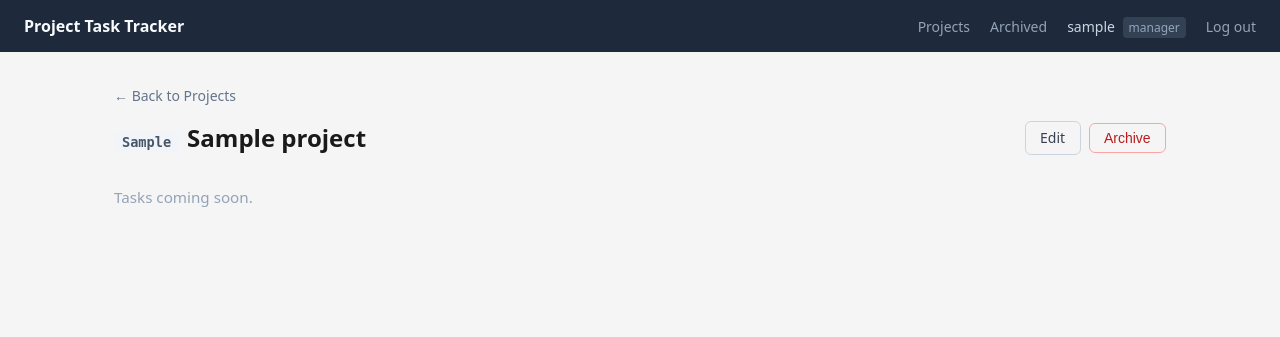
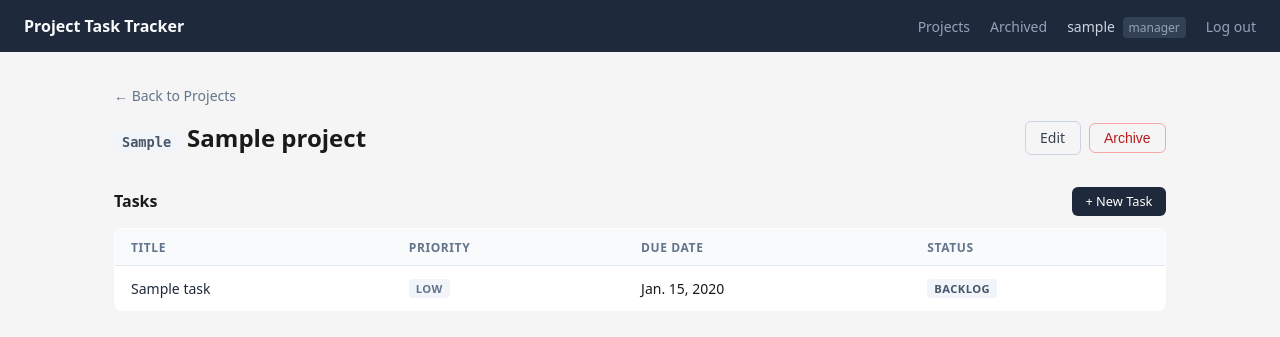
Before and after one commit to chauhanabhay568/Project-Task-Tracker, a Django app: page /projects/1/ in a window 1280 px wide. Shown: the top 337 px of the page. Run offline with Django 4.2, Linux system fonts and the light colour scheme; a user stored in the database is signed in; tables that the repository leaves empty hold one stand-in row (values such as "Sample post").

Commit message:
task CRUD inside projects

```diff
--- a/tracker/templates/tracker/project_detail.html
+++ b/tracker/templates/tracker/project_detail.html
@@ -20,6 +20,28 @@
   .btn-restore { padding: 0.4rem 0.9rem; border: 1px solid #86efac; border-radius: 6px; font-size: 0.875rem; color: #15803d; background: none; cursor: pointer; }
   .btn-restore:hover { background: #f0fdf4; }
   .archived-banner { background: #fef3c7; border: 1px solid #fcd34d; border-radius: 6px; padding: 0.6rem 1rem; margin-bottom: 1.25rem; font-size: 0.875rem; color: #92400e; }
+  .section-header { display: flex; align-items: center; justify-content: space-between; margin-bottom: 0.75rem; margin-top: 2rem; }
+  .section-header h2 { font-size: 1rem; font-weight: 600; }
+  .btn-new-task { padding: 0.35rem 0.85rem; background: #1e293b; color: #fff; border-radius: 6px; font-size: 0.8rem; font-weight: 500; text-decoration: none; }
+  .btn-new-task:hover { background: #334155; }
+  .task-table { width: 100%; border-collapse: collapse; background: #fff; border: 1px solid #e2e8f0; border-radius: 8px; overflow: hidden; }
+  .task-table th { text-align: left; padding: 0.6rem 1rem; font-size: 0.75rem; font-weight: 600; text-transform: uppercase; letter-spacing: 0.05em; color: #64748b; background: #f8fafc; border-bottom: 1px solid #e2e8f0; }
+  .task-table td { padding: 0.75rem 1rem; font-size: 0.875rem; border-bottom: 1px solid #f1f5f9; }
+  .task-table tr:last-child td { border-bottom: none; }
+  .task-table tr:hover td { background: #f8fafc; }
+  .task-link { font-weight: 500; color: #1e293b; text-decoration: none; }
+  .task-link:hover { color: #3b82f6; }
+  .badge { display: inline-block; font-size: 0.7rem; font-weight: 600; padding: 2px 7px; border-radius: 4px; text-transform: uppercase; letter-spacing: 0.04em; }
+  .badge-backlog { background: #f1f5f9; color: #475569; }
+  .badge-in_progress { background: #dbeafe; color: #1d4ed8; }
+  .badge-in_review { background: #ede9fe; color: #6d28d9; }
+  .badge-blocked { background: #fee2e2; color: #b91c1c; }
+  .badge-done { background: #dcfce7; color: #15803d; }
+  .badge-low { background: #f1f5f9; color: #64748b; }
+  .badge-medium { background: #fef9c3; color: #854d0e; }
+  .badge-high { background: #ffedd5; color: #c2410c; }
+  .badge-critical { background: #fee2e2; color: #b91c1c; }
+  .empty-tasks { color: #94a3b8; font-size: 0.9rem; padding: 1.5rem 0; }
 </style>
 {% endblock %}
 
@@ -50,5 +72,35 @@
   {% endif %}
 </div>
 
-<p class="placeholder">Tasks coming soon.</p>
+<div class="section-header">
+  <h2>Tasks</h2>
+  <a class="btn-new-task" href="{% url 'task_create' project.pk %}">+ New Task</a>
+</div>
+
+{% with tasks=project.tasks.all %}
+{% if tasks %}
+  <table class="task-table">
+    <thead>
+      <tr>
+        <th>Title</th>
+        <th>Priority</th>
+        <th>Due Date</th>
+        <th>Status</th>
+      </tr>
+    </thead>
+    <tbody>
+      {% for task in tasks %}
+        <tr>
+          <td><a class="task-link" href="{% url 'task_detail' task.pk %}">{{ task.title }}</a></td>
+          <td><span class="badge badge-{{ task.priority }}">{{ task.get_priority_display }}</span></td>
+          <td>{{ task.due_date|default:"—" }}</td>
+          <td><span class="badge badge-{{ task.status }}">{{ task.get_status_display }}</span></td>
+        </tr>
+      {% endfor %}
+    </tbody>
+  </table>
+{% else %}
+  <p class="empty-tasks">No tasks yet.</p>
+{% endif %}
+{% endwith %}
 {% endblock %}
--- a/tracker/urls.py
+++ b/tracker/urls.py
@@ -8,6 +8,10 @@ from .views import (
     ProjectDetailView,
     ProjectListView,
     ProjectUpdateView,
+    TaskCreateView,
+    TaskDeleteView,
+    TaskDetailView,
+    TaskUpdateView,
     archive_project,
     restore_project,
 )
@@ -37,4 +41,8 @@ urlpatterns = [
     path("projects/<int:pk>/archive/", archive_project, name="project_archive"),
     path("projects/<int:pk>/restore/", restore_project, name="project_restore"),
     path("projects/archived/", ArchivedProjectListView.as_view(), name="project_archived_list"),
+    path("projects/<int:project_pk>/tasks/new/", TaskCreateView.as_view(), name="task_create"),
+    path("tasks/<int:pk>/", TaskDetailView.as_view(), name="task_detail"),
+    path("tasks/<int:pk>/edit/", TaskUpdateView.as_view(), name="task_edit"),
+    path("tasks/<int:pk>/delete/", TaskDeleteView.as_view(), name="task_delete"),
 ]
--- a/tracker/views.py
+++ b/tracker/views.py
@@ -5,10 +5,11 @@ from django.shortcuts import get_object_or_404, redirect
 from django.urls import reverse_lazy
 from django.utils.decorators import method_decorator
 from django.views.decorators.http import require_POST
-from django.views.generic import CreateView, DetailView, ListView, UpdateView
+from django.views.generic import CreateView, DeleteView, DetailView, ListView, UpdateView
 
 from .decorators import manager_required
-from .models import Project, ProjectMembership, User
+from .mixins import ProjectAccessMixin
+from .models import Project, ProjectMembership, Task, User
 
 
 class EmailLoginForm(forms.Form):
@@ -173,3 +174,73 @@ class ArchivedProjectListView(ListView):
 
     def get_queryset(self):
         return Project.objects.filter(archived=True).order_by("name")
+
+
+# ---------------------------------------------------------------------------
+# Task views
+# ---------------------------------------------------------------------------
+
+class TaskForm(forms.ModelForm):
+    class Meta:
+        model = Task
+        fields = ["title", "description", "priority", "due_date"]
+        widgets = {
+            "title": forms.TextInput(attrs={"class": "form-input"}),
+            "description": forms.Textarea(attrs={"class": "form-input", "rows": 3}),
+            "priority": forms.Select(attrs={"class": "form-input"}),
+            "due_date": forms.DateInput(attrs={"class": "form-input", "type": "date"}),
+        }
+
+
+class TaskCreateView(LoginRequiredMixin, ProjectAccessMixin, CreateView):
+    model = Task
+    form_class = TaskForm
+    template_name = "tracker/task_form.html"
+
+    def form_valid(self, form):
+        form.instance.project = self.project
+        form.instance.status = Task.Status.BACKLOG
+        return super().form_valid(form)
+
+    def get_success_url(self):
+        return reverse_lazy("project_detail", kwargs={"pk": self.project.pk})
+
+    def get_context_data(self, **kwargs):
+        ctx = super().get_context_data(**kwargs)
+        ctx["project"] = self.project
+        return ctx
+
+
+class TaskDetailView(LoginRequiredMixin, ProjectAccessMixin, DetailView):
+    model = Task
+    template_name = "tracker/task_detail.html"
+    context_object_name = "task"
+
+    def get_context_data(self, **kwargs):
+        ctx = super().get_context_data(**kwargs)
+        ctx["project"] = self.project
+        return ctx
+
+
+class TaskUpdateView(LoginRequiredMixin, ProjectAccessMixin, UpdateView):
+    model = Task
+    form_class = TaskForm
+    template_name = "tracker/task_form.html"
+
+    def get_success_url(self):
+        return reverse_lazy("task_detail", kwargs={"pk": self.object.pk})
+
+    def get_context_data(self, **kwargs):
+        ctx = super().get_context_data(**kwargs)
+        ctx["project"] = self.project
+        return ctx
+
+
+@method_decorator(manager_required, name="dispatch")
+class TaskDeleteView(DeleteView):
+    model = Task
+    template_name = "tracker/task_confirm_delete.html"
+    context_object_name = "task"
+
+    def get_success_url(self):
+        return reverse_lazy("project_detail", kwargs={"pk": self.object.project.pk})
```
Also changed, not shown: tracker/mixins.py (added, +25 -0 lines), tracker/templates/tracker/task_confirm_delete.html (added, +30 -0 lines), tracker/templates/tracker/task_detail.html (added, +76 -0 lines), tracker/templates/tracker/task_form.html (added, +63 -0 lines).
